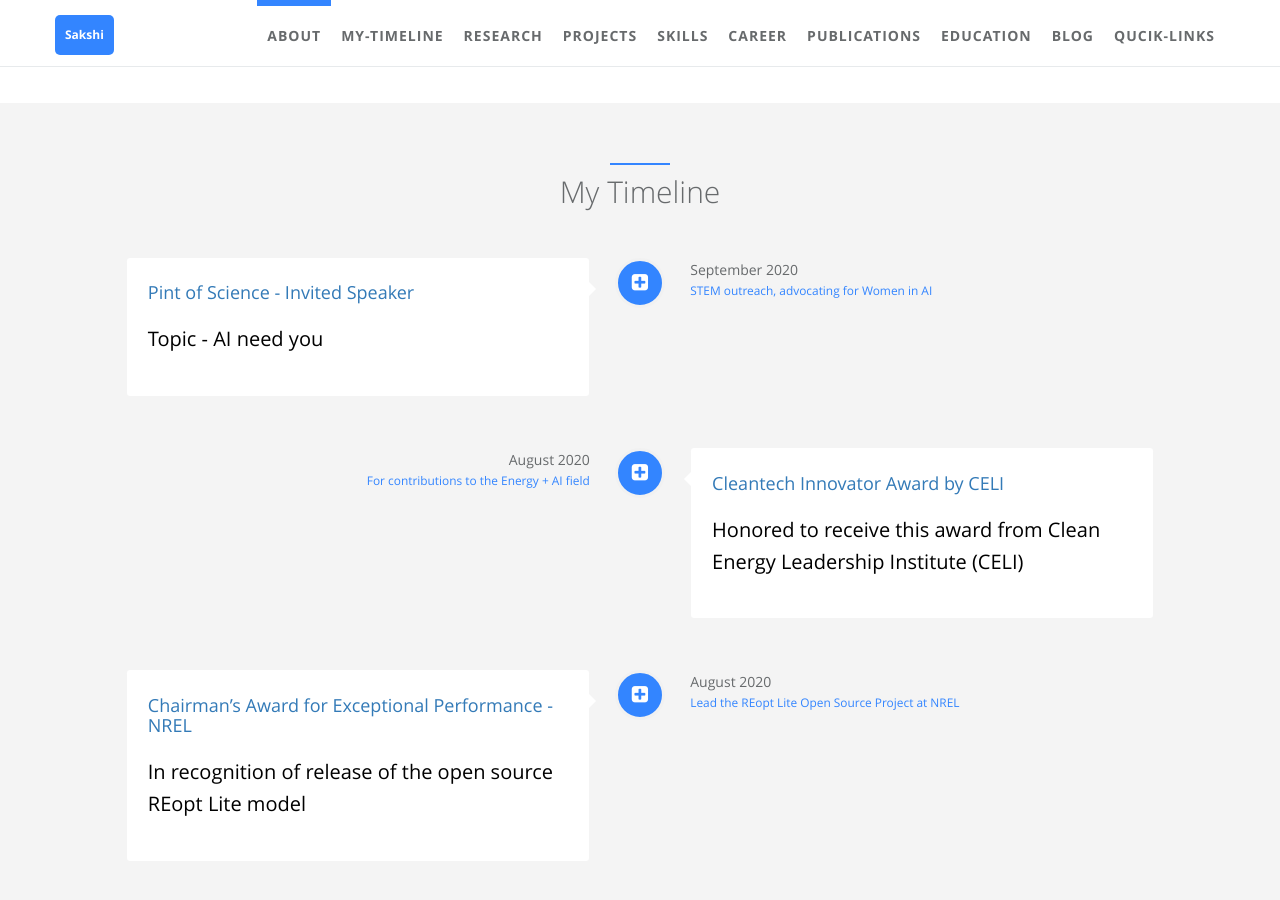
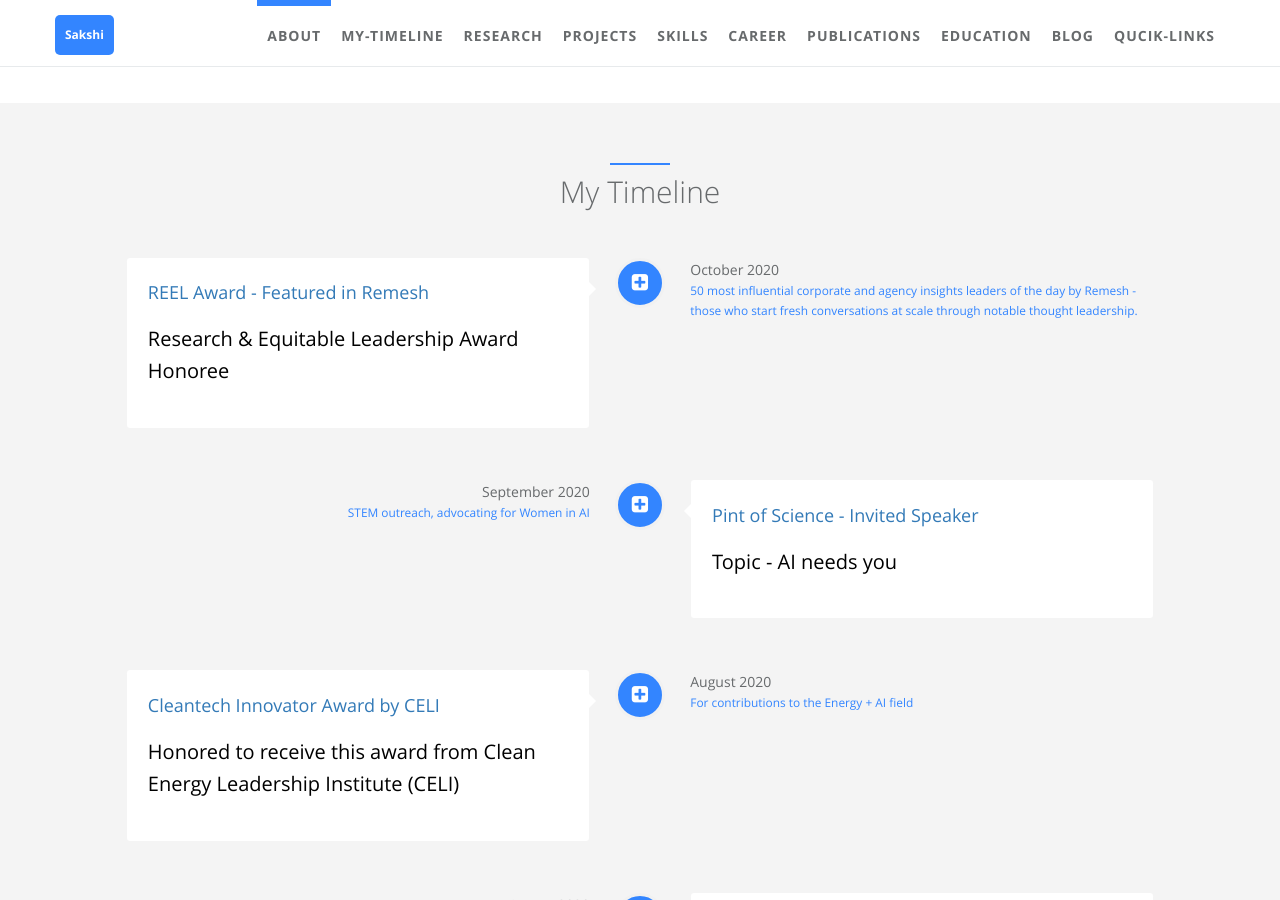
Before and after one commit to sakshi-mishra/sakshi-mishra.github.io, a Jekyll site: the page built from index.html, in a window 1280 px wide and 900 px high, scrolled down 1274 px. Built offline with Jekyll 4.4.1, drawn with Linux system fonts in a browser that asks for light colours.

Commit message:
next update

```diff
--- a/_data/index/my-timeline.yml
+++ b/_data/index/my-timeline.yml
@@ -1,11 +1,27 @@
 # timeline section data
 # if you don't have language feature(language.yml is empty), ignore "i18n" items
+- name:
+    detail: REEL Award - Featured in Remesh
+    i18n: company_a
+    url: https://drive.google.com/file/d/1KEC6tMYQvae3liU3nvrvWnNQdBDR6Jms/view
+  desc:
+    detail: Research & Equitable Leadership Award Honoree
+    i18n: company_a_desc
+  date:
+    detail: October 2020
+    i18n: company_a_date
+  job:
+    detail: 50 most influential corporate and agency insights leaders of the day by Remesh - those who start fresh conversations at scale through notable thought leadership.
+    i18n: company_a_job
+  icon: fa-plus-square
+  present: false
+
 - name:
     detail: Pint of Science - Invited Speaker
     i18n: company_a
     url: https://www.youtube.com/watch?v=_C-8LsPh4pY&t=2076s
   desc:
-    detail: Topic - AI need you
+    detail: Topic - AI needs you
     i18n: company_a_desc
   date:
     detail: September 2020
```
